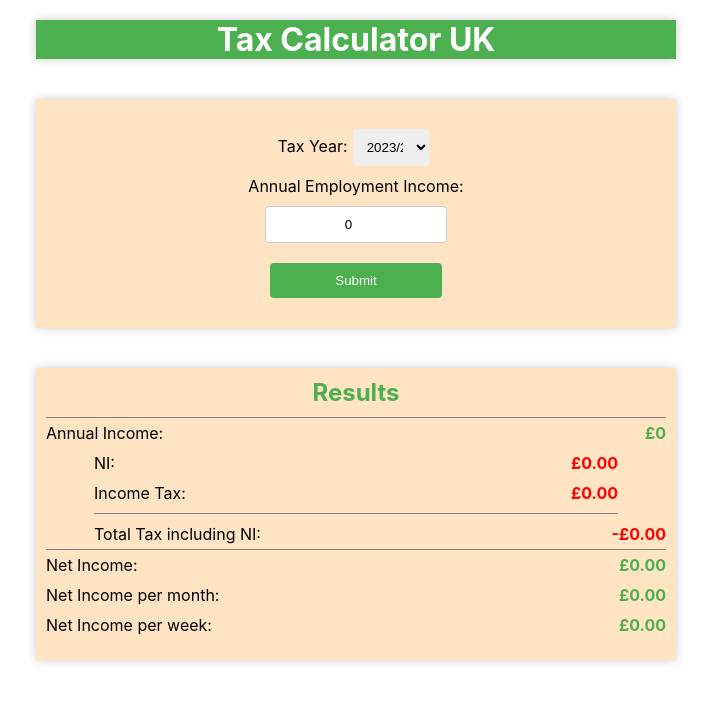
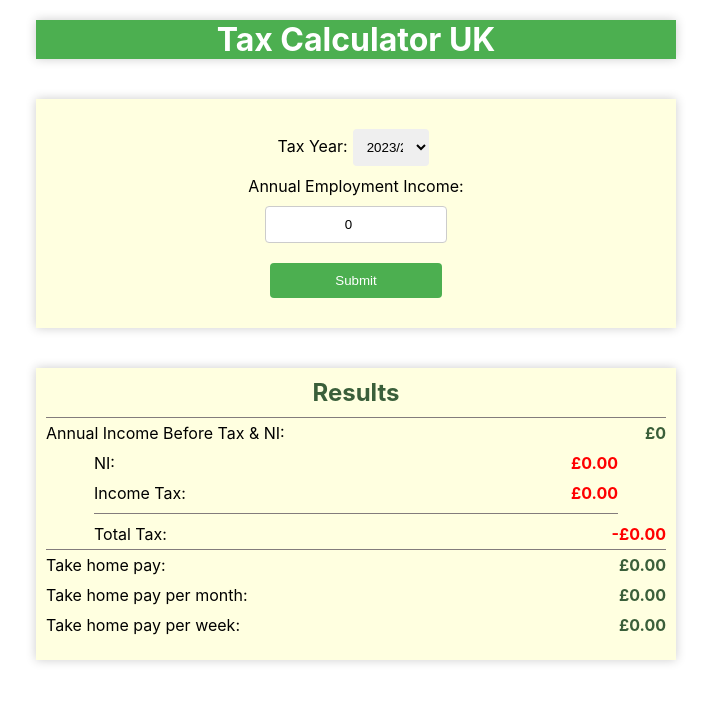
Before and after one commit to asaad227/taxCalculator, a React (Create React App) app: page / in a window 1280 px wide. Shown: the top 702 px of the page, without its empty margins (284-995 px from the left). Built offline with nearby package versions, Linux system fonts and the light colour scheme.

Commit message:
update display wording

```diff
--- a/package.json
+++ b/package.json
@@ -34,5 +34,8 @@
       "last 1 firefox version",
       "last 1 safari version"
     ]
+  },
+  "devDependencies": {
+    "react-router-dom": "^6.11.2"
   }
 }
--- a/src/App/App.css
+++ b/src/App/App.css
@@ -26,7 +26,7 @@
   padding: 20px;
   box-sizing: border-box;
   box-shadow: 0 0 10px rgba(0,0,0,0.2);
-  background-color: bisque;
+  background-color:#ffffe0;
 }
 
 .App form input {
@@ -58,7 +58,7 @@
   margin: 20px auto;
   box-sizing: border-box;
   box-shadow: 0 0 10px rgba(0,0,0,0.2);
-  background-color: bisque;
+  background-color: #ffffe0;
 }
 
 .result p{
@@ -87,12 +87,12 @@ margin: 0 -48px;
   padding: 0;
   }
 .result p .income{
-  color: #4CAF50;
+  color: #3a5f3a;;
   font-weight: bold;
 
 }
 .result h2{
-  color: #4CAF50;
+  color: #3a5f3a;
   font-weight: bold;
   margin: 10px auto;
   padding: 0;
--- a/src/App/App.js
+++ b/src/App/App.js
@@ -1,6 +1,7 @@
 import React, { useState } from 'react';
 import './App.css';
 import { taxCalculator, nationalInsurance } from '../lib';
+
 
 
 function App() {
@@ -45,7 +46,8 @@ function App() {
 
   return (
     <div className="App">
-      <h1>Tax Calculator UK</h1>
+     <h1>Tax Calculator UK</h1>
+
       <form onSubmit={handleSubmit}>
       <label>
           Tax Year:
@@ -66,21 +68,21 @@ function App() {
       <div className='flex-container result'>
       <h2>Results</h2>
       <div className='divider'></div>
-      <p>Annual Income: <span className='income'>£{ annualIncome}</span></p>
+      <p>Annual Income Before Tax & NI: <span className='income'>£{ annualIncome}</span></p>
       <div className='total'>
       <p>NI: <span className='tax'>£{ni.toFixed(2)}</span></p>
       <p>Income Tax: <span className='tax'>£{incomeTax.toFixed(2)}</span>
        </p>
        <div className='small-divider'></div>
-      <p>Total Tax including NI: <span className='tax total-tax'>-£{data.toFixed(2)}</span></p>
+      <p>Total Tax: <span className='tax total-tax'>-£{data.toFixed(2)}</span></p>
       </div>
 
 
 
       <div className='divider'></div>
-      <p>Net Income: <span className='income'>£{netIncome.toFixed(2)}</span></p>
-      <p>Net Income per month: <span className='income'>£{monthlyIncome.toFixed(2)}</span></p>
-      <p>Net Income per week: <span className='income'>£{weeklyIncome.toFixed(2)}</span></p>
+      <p>Take home pay: <span className='income'>£{netIncome.toFixed(2)}</span></p>
+      <p>Take home pay per month: <span className='income'>£{monthlyIncome.toFixed(2)}</span></p>
+      <p>Take home pay per week: <span className='income'>£{weeklyIncome.toFixed(2)}</span></p>
       <div className='no-divider'></div>
       </div>
 
```
Also changed, not shown: 1 other file (tests, documents, lock files or other folders).
